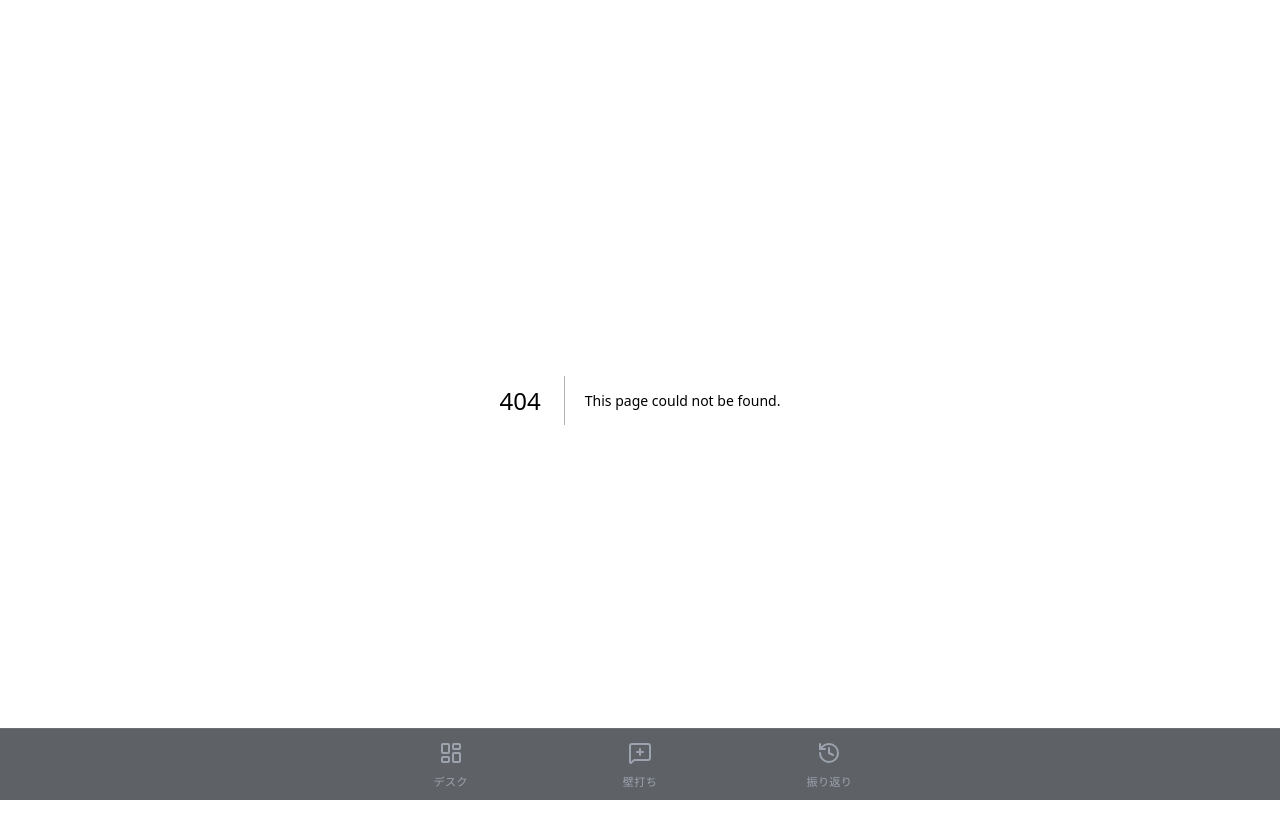
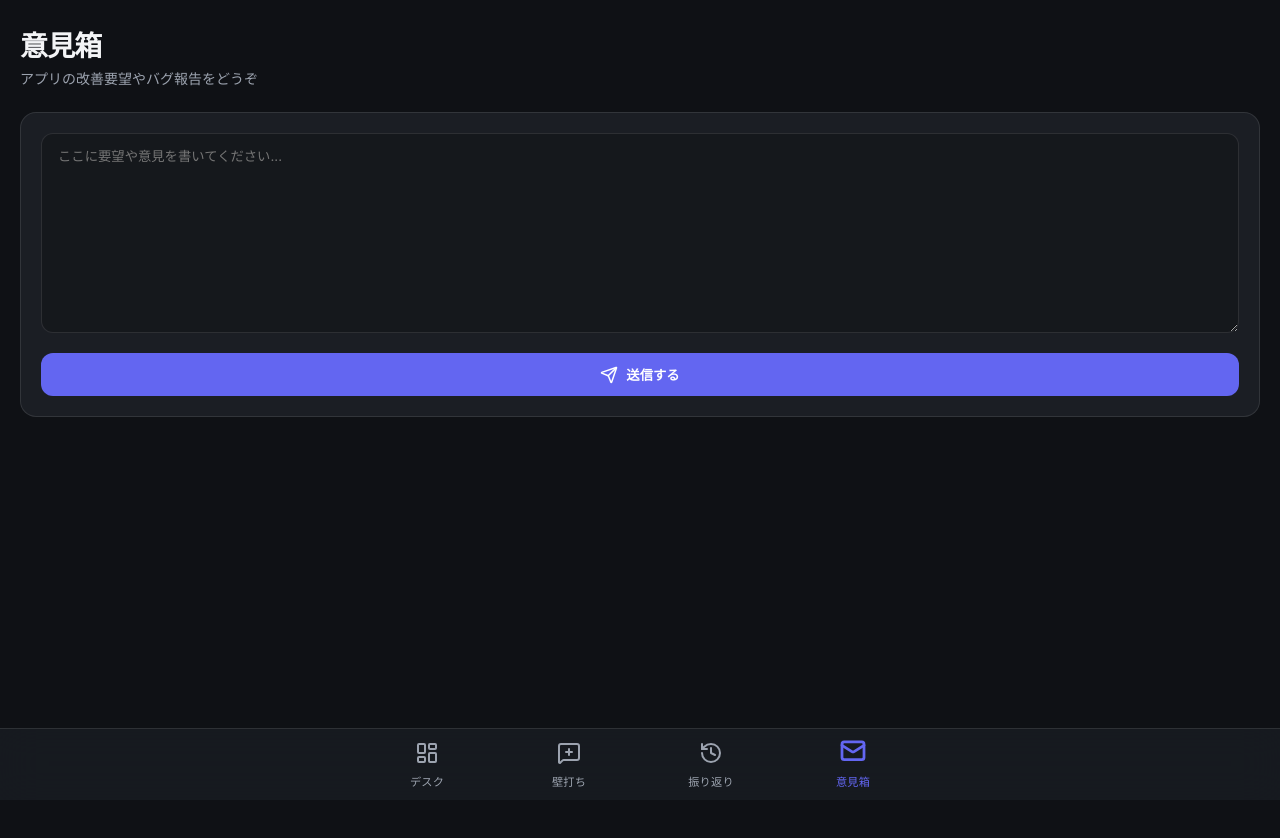
Before and after one commit to LeeR6174/StudyAdmin, a Next.js app: page /feedback in a window 1280 px wide. Before the commit this address had no page. Shown: the top 838 px of the page. Built offline with nearby package versions, Linux system fonts and the light colour scheme.

Commit message:
feat: implement task management with Notion API, add feedback page, and introduce navigation component

```diff
--- a/src/app/api/tasks/route.js
+++ b/src/app/api/tasks/route.js
@@ -11,7 +11,7 @@ export async function GET() {
   try {
     const response = await notion.databases.query({
       database_id: databaseId,
-      sorts: [{ timestamp: "created_time", direction: "ascending" }],
+      sorts: [{ timestamp: "created_time", direction: "descending" }],
     });
 
     const tasks = response.results.map((page) => {
@@ -29,7 +29,7 @@ export async function GET() {
       };
     });
 
-    return NextResponse.json(tasks);
+    return NextResponse.json(tasks.reverse());
   } catch (error) {
     console.error("Error fetching tasks:", error);
     return NextResponse.json({ error: "Failed to fetch tasks" }, { status: 500 });
--- /dev/null
+++ b/src/app/feedback/page.js
@@ -0,0 +1,68 @@
+"use client";
+
+import { useState } from "react";
+import styles from "../page.module.css";
+import { Send, CheckCircle2 } from "lucide-react";
+
+export default function FeedbackPage() {
+  const [submitted, setSubmitted] = useState(false);
+
+  const handleSubmit = (e) => {
+    e.preventDefault();
+    // Assuming a Netlify setup for simplicity, if not, this acts as a placeholder
+    const form = e.target;
+    const formData = new FormData(form);
+
+    fetch('/', {
+      method: 'POST',
+      headers: { "Content-Type": "application/x-www-form-urlencoded" },
+      body: new URLSearchParams(formData).toString()
+    })
+    .then(() => setSubmitted(true))
+    .catch((error) => {
+      console.error('Form submission error', error);
+      setSubmitted(true); // Still show success for UX in this dummy version
+    });
+  };
+
+  return (
+    <div className={styles.container}>
+      <header className={styles.header}>
+        <div>
+          <h1 className={styles.title}>意見箱</h1>
+          <p className={styles.subtitle}>アプリの改善要望やバグ報告をどうぞ</p>
+        </div>
+      </header>
+
+      <div className={styles.content}>
+        {submitted ? (
+          <div className={styles.emptyState}>
+            <CheckCircle2 size={48} className={styles.emptyIcon} />
+            <p>ご意見ありがとうございます！<br/>今後の開発の参考にさせていただきます。</p>
+          </div>
+        ) : (
+          <form
+            name="feedback"
+            method="POST"
+            data-netlify="true"
+            onSubmit={handleSubmit}
+            className={styles.section}
+          >
+            <input type="hidden" name="form-name" value="feedback" />
+            <textarea
+              name="message"
+              placeholder="ここに要望や意見を書いてください..."
+              className={styles.input}
+              style={{ minHeight: '200px', resize: 'vertical' }}
+              required
+            ></textarea>
+            <button type="submit" className={styles.primaryBtn} style={{ display: 'flex', alignItems: 'center', justifyContent: 'center', gap: '8px' }}>
+              <Send size={18} />
+              送信する
+            </button>
+          </form>
+        )}
+      </div>
+    </div>
+  );
+}
--- a/src/components/BottomNav.jsx
+++ b/src/components/BottomNav.jsx
@@ -2,7 +2,7 @@
 
 import Link from "next/link";
 import { usePathname } from "next/navigation";
-import { LayoutDashboard, MessageSquarePlus, History } from "lucide-react";
+import { LayoutDashboard, MessageSquarePlus, History, Mail } from "lucide-react";
 import styles from "./BottomNav.module.css";
 
 export default function BottomNav() {
@@ -23,6 +23,11 @@ export default function BottomNav() {
       name: "振り返り",
       path: "/mirror",
       icon: History,
+    },
+    {
+      name: "意見箱",
+      path: "/feedback",
+      icon: Mail,
     },
   ];
 
```
Also changed, not shown: src/app/page.js (+21 -19 lines).
